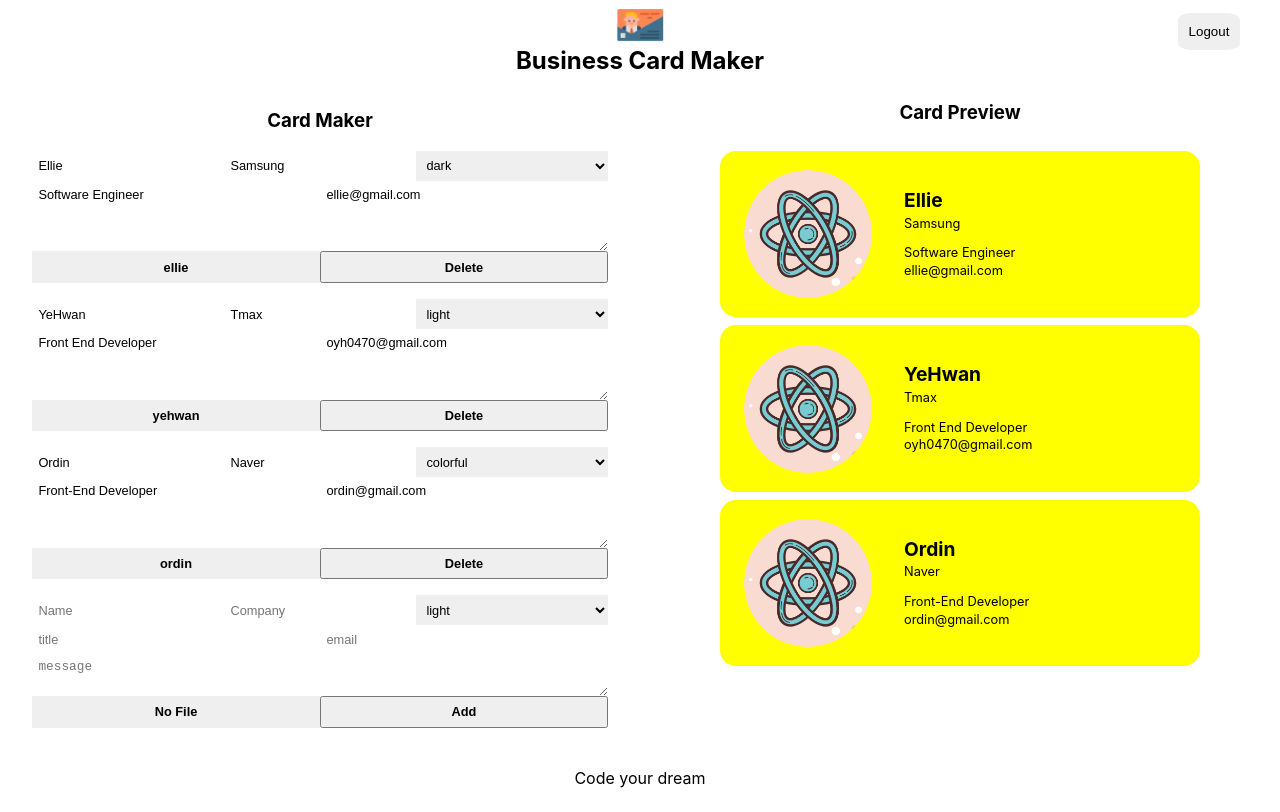
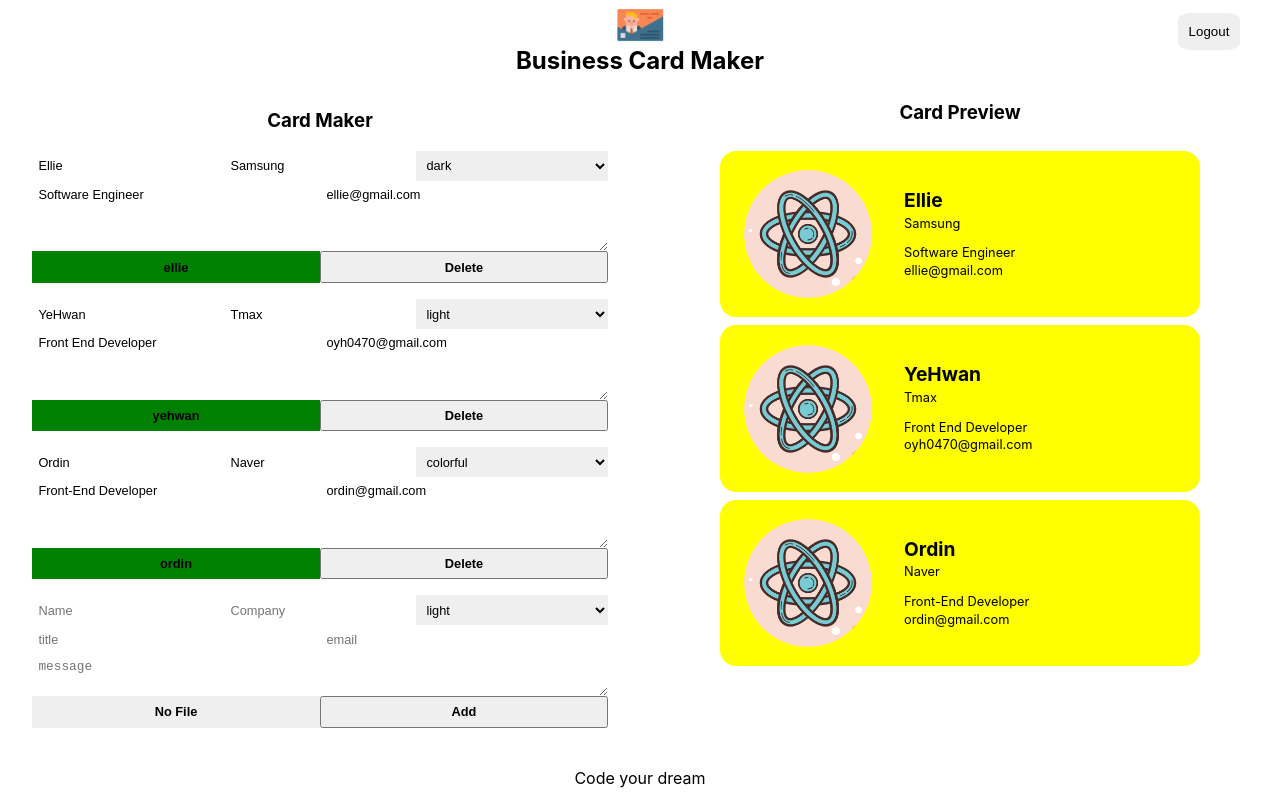
Before and after one commit to OhYeHwan/cardMaker-project, a React (Create React App) app: page /maker in a window 1280 px wide. Built offline with nearby package versions, Linux system fonts and the light colour scheme; no server answers; sample sign-in values are in the browser's storage.

Commit message:
add loading spinner for file input

```diff
--- a/src/components/card/card.jsx
+++ b/src/components/card/card.jsx
@@ -3,8 +3,7 @@
 
 const DEFAULT_IMAGE = '/images/default_logo.png';
 const Card = ({ card }) => {
-  const { name, company, title, email, message, theme, fileName, fileURL } =
-    card;
+  const { name, company, title, email, message, theme, fileURL } = card;
 
   const url = fileURL || DEFAULT_IMAGE;
   return (
--- a/src/components/card_edit_form/card_edit_form.jsx
+++ b/src/components/card_edit_form/card_edit_form.jsx
@@ -10,8 +10,7 @@
   const emailRef = useRef();
   const messageRef = useRef();
 
-  const { name, company, title, email, message, theme, fileName, fileURL } =
-    card;
+  const { name, company, title, email, message, theme, fileName } = card;
 
   const onFileChange = (file) => {
     updateCard({
--- a/src/components/image_file_input/image_file_input.jsx
+++ b/src/components/image_file_input/image_file_input.jsx
@@ -1,7 +1,8 @@
-import React, { useRef } from 'react';
+import React, { useRef, useState } from 'react';
 import styles from './image_file_input.module.css';
 
 const ImageFileInput = ({ imageUploader, name, onFileChange }) => {
+  const [loading, setLoading] = useState(false);
   const inputRef = useRef();
   const onButtonClick = (event) => {
     event.preventDefault();
@@ -14,8 +15,9 @@
   //   };
 
   const onChange = async (event) => {
+    setLoading(true);
     const uploaded = await imageUploader.upload(event.target.files[0]);
-    console.log(uploaded);
+    setLoading(false);
     onFileChange({
       name: uploaded.original_filename,
       url: uploaded.url,
@@ -32,9 +34,15 @@
         name="file"
         onChange={onChange}
       />
-      <button className={styles.button} onClick={onButtonClick}>
-        {name || 'No File'}
-      </button>
+      {!loading && (
+        <button
+          className={`${styles.button} ${name ? styles.green : styles.grey}`}
+          onClick={onButtonClick}
+        >
+          {name || 'No File'}
+        </button>
+      )}
+      {loading && <div className={styles.loading}></div>}
     </div>
   );
 };
--- a/src/components/image_file_input/image_file_input.module.css
+++ b/src/components/image_file_input/image_file_input.module.css
@@ -1,8 +1,10 @@
-@value makerLightGrey from '../../common/colors.css';
+@value makerLightGrey, makerGreen from '../../common/colors.css';
 .container {
   width: 100%;
   height: 100%;
   display: flex;
+  justify-content: center;
+  align-items: center;
 }
 
 .input {
@@ -11,6 +13,7 @@
 
 .button {
   width: 100%;
+  height: 100%;
   background-color: markerLightGrey;
   font-weight: bold;
   cursor: pointer;
@@ -19,6 +22,33 @@
   font-size: 0.8rem;
 }
 
+.button.grey {
+  background-color: makerLightGrey;
+}
+
+.button.green {
+  background-color: green;
+}
+
 .button:hover {
   opacity: 0.8;
 }
+
+.loading {
+  width: 1.5em;
+  height: 1.5em;
+  border-radius: 50%;
+  border: 3px solid makerLightGrey;
+  border-top: 3px solid makerGreen;
+  animation: spin 2s linear infinite;
+}
+
+@keyframes spin {
+  0% {
+    transform: rotate(0deg);
+  }
+
+  100% {
+    transform: rotate(360deg);
+  }
+}
```
